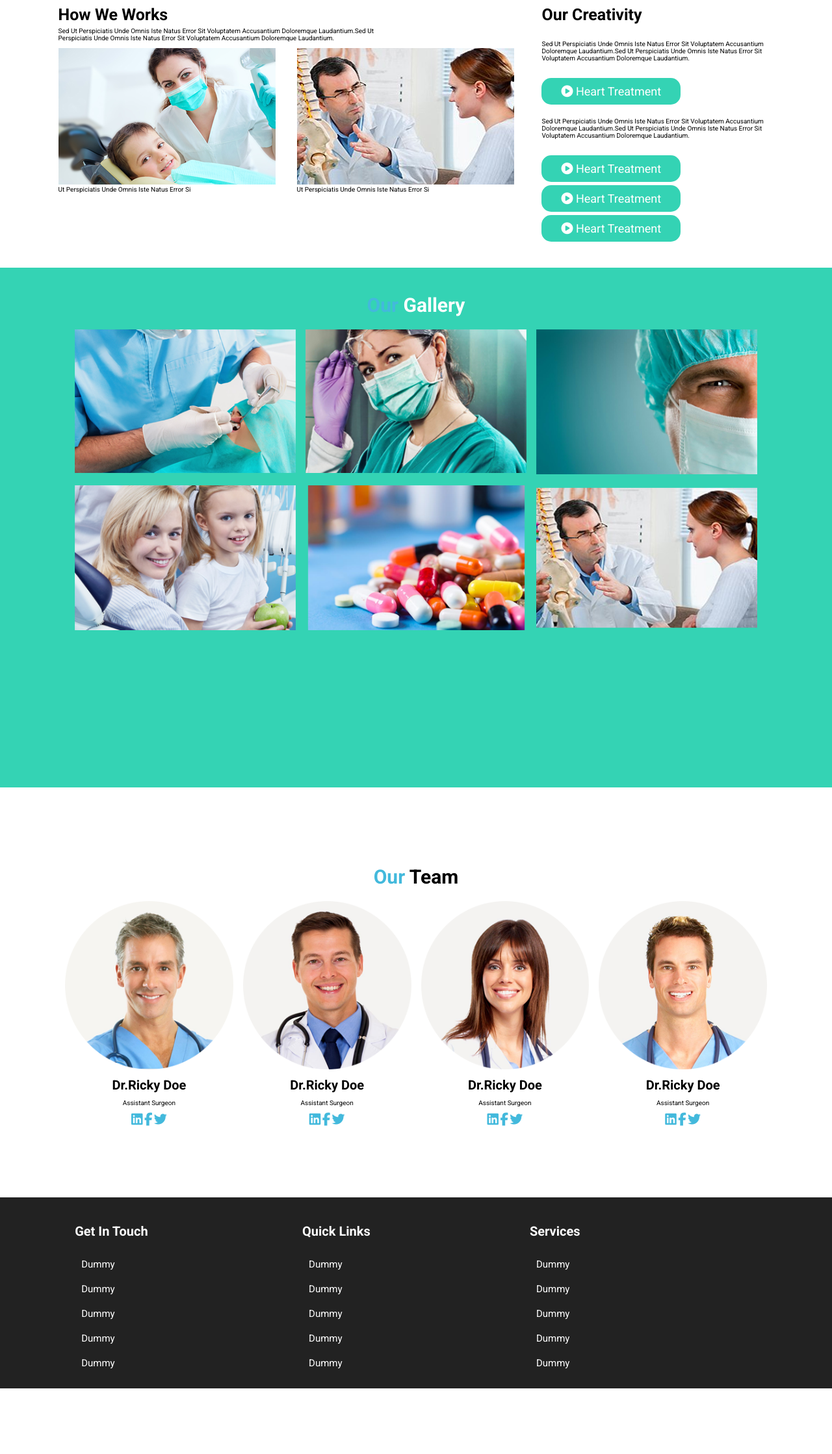
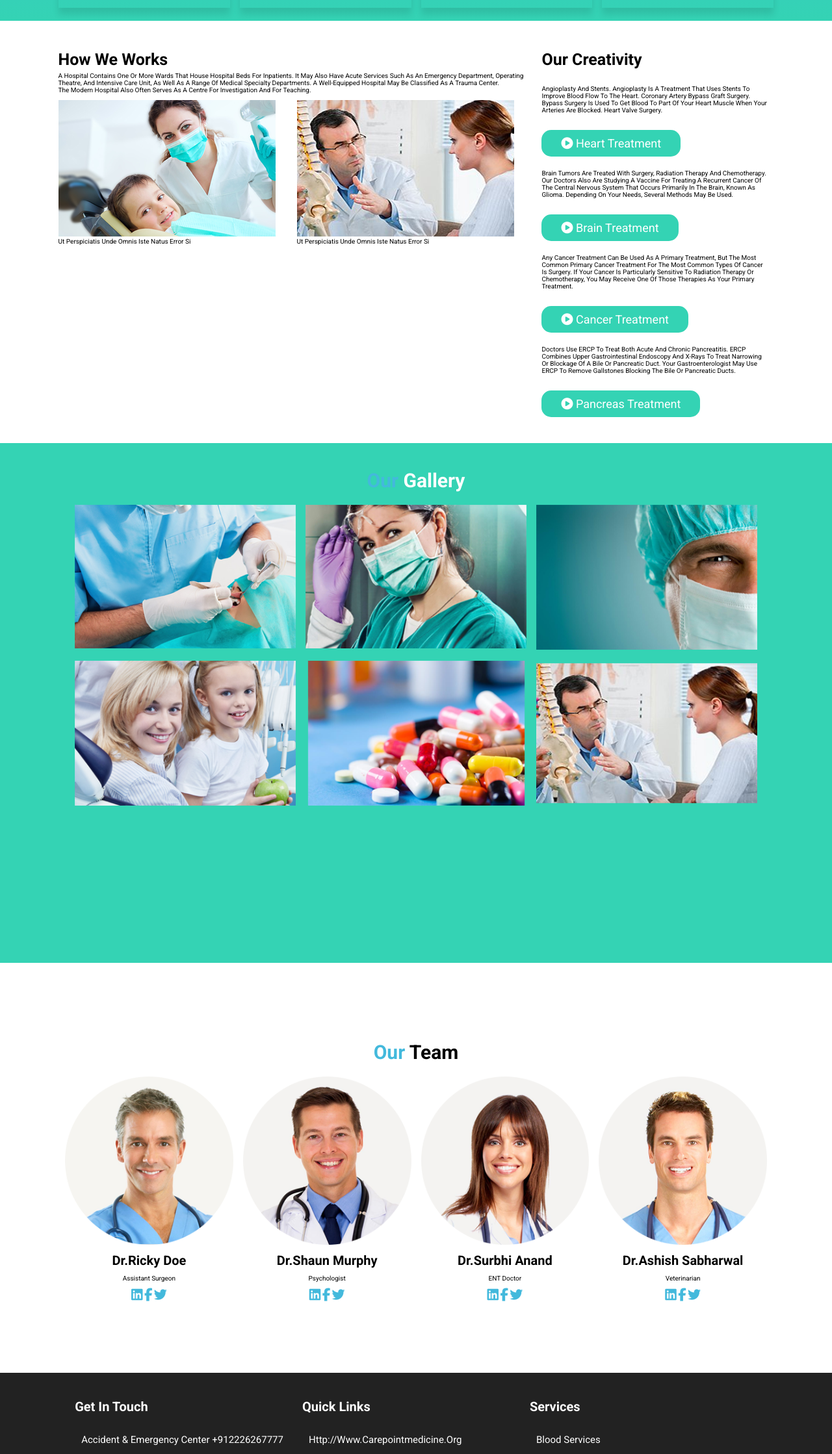
Before and after one commit to shubhamdesai1/Hospital-Management-System, a plain HTML site: page index.html in a window 1280 px wide. Shown: the part 1237-3475 px from the top of the page at 65% size. Before the commit the page ends 3374 px from the top, so only its background shows below. Drawn offline with Linux system fonts and the light colour scheme; files that its build step writes are made by us from their sources.

Commit message:
Update index.html

```diff
--- a/index.html
+++ b/index.html
@@ -43,22 +43,24 @@
         <div class="service-box">
             <i class="fas fa-user-friends"></i>
         <h2>Best Treatment</h2>
-        <p>Sed ut perspiciatis unde omnis iste natus error sit voluptatem accusantium doloremque laudantium.</p>
+        <p>Treatment can help most people with epilepsy have fewer seizures, or stop having seizures completely.Medicines called anti-epileptic drugs (AEDs)
+            surgery to remove a small part of the brain that's causing the seizures
+            a procedure to put a small electrical device inside the body that can help control seizures</p>
         </div>
         <div class="service-box">
             <i class="fas fa-clinic-medical"></i>
-        <h2>Best Treatment</h2>
-        <p>Sed ut perspiciatis unde omnis iste natus error sit voluptatem accusantium doloremque laudantium.</p>
+        <h2>Best Hospitality</h2>
+        <p>Great hospitality is about creating a warm and welcoming environment for your guests. It's about anticipating your guests' needs and going above and beyond to make sure they have a positive experience</p>
         </div>
         <div class="service-box">
             <i class="fas fa-user-plus"></i>
-        <h2>Best Treatment</h2>
-        <p>Sed ut perspiciatis unde omnis iste natus error sit voluptatem accusantium doloremque laudantium.</p>
+        <h2>Best Doctor</h2>
+        <p>Good doctors are humble doctors, willing to listen to their patients and gather together the full array of resources—medical, human, social, and spiritual—that will contribute to their patients' healing.</p>
         </div>
         <div class="service-box">
             <i class="fas fa-ambulance"></i>
-        <h2>Best Treatment</h2>
-        <p>Sed ut perspiciatis unde omnis iste natus error sit voluptatem accusantium doloremque laudantium.</p>
+        <h2>Best Ambulance</h2>
+        <p>Basic life support ambulances are typically emergency ambulances and aid the necessary medical support during the transit till the patient is transported to the hospital. The services of BLS ambulance in Chennai is primarily utilized for those people who are severely injured with life-threatening injuries.</p>
         </div>
     </div>
 </div>
@@ -68,8 +70,7 @@
 <div class="work-section">
     <div class="inner-work-section">
         <h2>How we works</h2>
-        <p class="text-work">Sed ut perspiciatis unde omnis iste natus error sit voluptatem accusantium
-            doloremque laudantium.Sed ut <br>perspiciatis unde omnis iste natus error sit voluptatem accusantium doloremque laudantium.</p>
+        <p class="text-work">A hospital contains one or more wards that house hospital beds for inpatients. It may also have acute services such as an emergency department, operating theatre, and intensive care unit, as well as a range of medical specialty departments. A well-equipped hospital may be classified as a trauma center.<br>The modern hospital also often serves as a centre for investigation and for teaching.</p>
             <div class="myimages">
                 <div class="inner-images">
                     <img src="images/work1.png" alt="">
@@ -83,12 +84,16 @@
         </div>
     <div class="inner-work-section scnclass">
         <h2>our creativity</h2>
-        <p class="creative-text">Sed ut perspiciatis unde omnis iste natus error sit voluptatem accusantium doloremque laudantium.Sed ut perspiciatis unde omnis iste natus error sit voluptatem accusantium doloremque laudantium.</p>
+        <p class="creative-text">Angioplasty and stents. Angioplasty is a treatment that uses stents to improve blood flow to the heart.
+            Coronary artery bypass graft surgery. Bypass surgery is used to get blood to part of your heart muscle when your arteries are blocked.
+            Heart valve surgery.</p>
         <a href="#" class="btn"><i class="fas fa-play-circle"></i> <span> Heart treatment</span></a>
-        <p class="creative-text">Sed ut perspiciatis unde omnis iste natus error sit voluptatem accusantium doloremque laudantium.Sed ut perspiciatis unde omnis iste natus error sit voluptatem accusantium doloremque laudantium.</p>
-        <a href="#" class="btn"><i class="fas fa-play-circle"></i> <span> Heart treatment</span></a>
-        <a href="#" class="btn"><i class="fas fa-play-circle"></i> <span> Heart treatment</span></a>
-        <a href="#" class="btn"><i class="fas fa-play-circle"></i> <span> Heart treatment</span></a>
+        <p class="creative-text">Brain tumors are treated with surgery, radiation therapy and chemotherapy. Our doctors also are studying a vaccine for treating a recurrent cancer of the central nervous system that occurs primarily in the brain, known as glioma. Depending on your needs, several methods may be used.</p>
+        <a href="#" class="btn"><i class="fas fa-play-circle"></i> <span> Brain treatment</span></a>
+        <p class="creative-text">Any cancer treatment can be used as a primary treatment, but the most common primary cancer treatment for the most common types of cancer is surgery. If your cancer is particularly sensitive to radiation therapy or chemotherapy, you may receive one of those therapies as your primary treatment.</p>
+        <a href="#" class="btn"><i class="fas fa-play-circle"></i> <span> Cancer treatment</span></a>
+        <p class="creative-text">Doctors use ERCP to treat both acute and chronic pancreatitis. ERCP combines upper gastrointestinal endoscopy and x-rays to treat narrowing or blockage of a bile or pancreatic duct. Your gastroenterologist may use ERCP to remove gallstones blocking the bile or pancreatic ducts.</p>
+        <a href="#" class="btn"><i class="fas fa-play-circle"></i> <span> Pancreas treatment</span></a>
     </div>
 </div>
 
@@ -139,8 +144,8 @@
         </div>
         <div class="section-box">
             <img src="images/ourteam2.png" alt="">
-            <h3>Dr.Ricky Doe</h3>
-            <p>assistant surgeon</p>
+            <h3>Dr.Shaun Murphy</h3>
+            <p>Psychologist</p>
             <div class="team-social-links">
                 <i class="fab fa-linkedin"></i>
                 <i class="fab fa-facebook-f"></i>
@@ -149,8 +154,8 @@
         </div>
         <div class="section-box">
             <img src="images/ourteam3.png" alt="">
-            <h3>Dr.Ricky Doe</h3>
-            <p>assistant surgeon</p>
+            <h3>Dr.Surbhi Anand</h3>
+            <p>ENT Doctor</p>
             <div class="team-social-links">
                 <i class="fab fa-linkedin"></i>
                 <i class="fab fa-facebook-f"></i>
@@ -159,8 +164,8 @@
         </div>
         <div class="section-box">
             <img src="images/ourteam4.png" alt="">
-            <h3>Dr.Ricky Doe</h3>
-            <p>assistant surgeon</p>
+            <h3>Dr.Ashish Sabharwal</h3>
+            <p>Veterinarian</p>
             <div class="team-social-links">
                 <i class="fab fa-linkedin"></i>
                 <i class="fab fa-facebook-f"></i>
@@ -178,29 +183,29 @@
 <div class="main-footer">
     <div class="inner-footer">
         <h2>get in touch</h2>
-        <a href="#">dummy</a>
-        <a href="#">dummy</a>
-        <a href="#">dummy</a>
-        <a href="#">dummy</a>
-        <a href="#">dummy</a>
+        <a href="#">Accident & Emergency center +912226267777</a>
+        <a href="#">Blood bank +912226119924 </a>
+        <a href="#">Corporate cell +912226267538</a>
+        <a href="#">O.P.D +917835999555</a>
+        <a href="#">Home care +917835999666</a>
     </div>
 
     <div class="inner-footer">
         <h2>quick links</h2>
-        <a href="#">dummy</a>
-        <a href="#">dummy</a>
-        <a href="#">dummy</a>
-        <a href="#">dummy</a>
-        <a href="#">dummy</a>
+        <a href="#">http://www.carepointmedicine.org</a>
+        <a href="#">http://www.carepointdoctor.org</a>
+        <a href="#">http://www.carepointambulance.org</a>
+        <a href="#">http://www.carepointappoint.org</a>
+        <a href="#">http://www.carepointbloodgp.org</a>
     </div>
 
     <div class="inner-footer">
         <h2>services</h2>
-        <a href="#">dummy</a>
-        <a href="#">dummy</a>
-        <a href="#">dummy</a>
-        <a href="#">dummy</a>
-        <a href="#">dummy</a>
+        <a href="#">Blood services</a>
+        <a href="#">Laboratory services</a>
+        <a href="#">Specialty surgical services</a>
+        <a href="#">Emergency room services</a>
+        <a href="#">X-ray</a>
     </div>
 </div>
 
```
